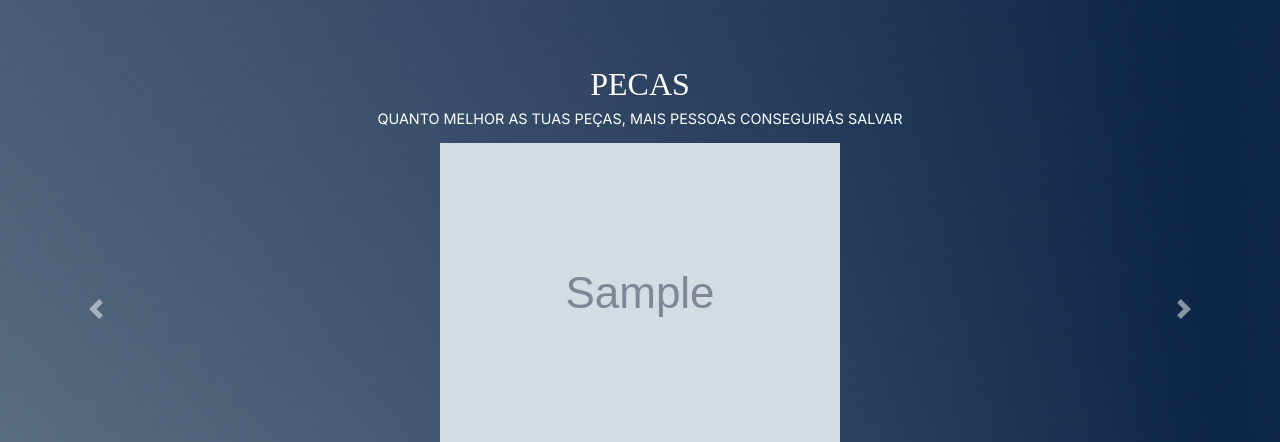
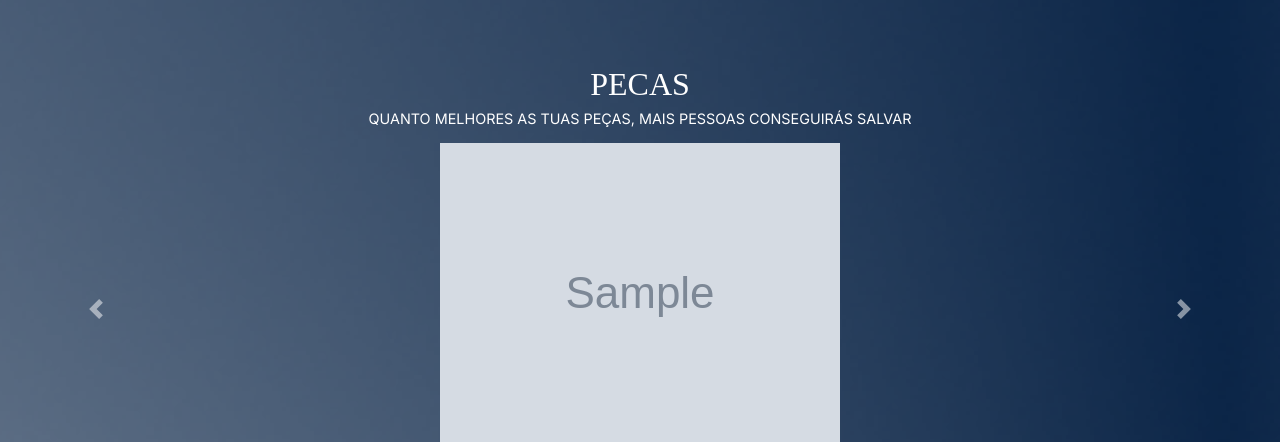
Before and after one commit to antrodrigo/Projeto, a PHP site: page /pecas.php in a window 1280 px wide. Shown: the part 191-633 px from the top of the page. Run offline with PHP 8.4, Linux system fonts and the light colour scheme; tables that the repository leaves empty or names only in its code hold one stand-in row (values such as "Sample post"); grey boxes marked "Sample" are stand-in pictures; some web fonts are replaced.

Commit message:
mudei o erro

```diff
--- a/components/cp_pecas.php
+++ b/components/cp_pecas.php
@@ -14,8 +14,8 @@ while ($row = mysqli_fetch_assoc($resultado)) {
 ?>
 
 <h1 class="titulos">PECAS</h1>
-<p class="texto_grande">QUANTO MELHOR AS TUAS PEÇAS, MAIS PESSOAS CONSEGUIRÁS SALVAR</p>
-<section>
+<p class="texto_grande">QUANTO MELHORES AS TUAS PEÇAS, MAIS PESSOAS CONSEGUIRÁS SALVAR</p>
+
 <div id="carouselExampleControls" class="carousel slide" data-ride="carousel">
     <div class="carousel-inner">
         <?php
@@ -28,7 +28,7 @@ while ($row = mysqli_fetch_assoc($resultado)) {
             $imgAtiva = 'images/' . $peca['img_ativa']; // Caminho completo da imagem ativa
             $imgBloq = 'images/' . $peca['img_bloq']; // Caminho completo da imagem bloqueada
             $cadeado_bloq = 'images/cadeado_bloqueado.png';
-            $cadeado_desbloq= 'images/cadeado_desbloqueado.png';
+            $cadeado_desbloq= 'images/cadeado_desbloc.png';
 
 
 
@@ -70,4 +70,3 @@ while ($row = mysqli_fetch_assoc($resultado)) {
         });
     });
 </script>
-</section>
```
